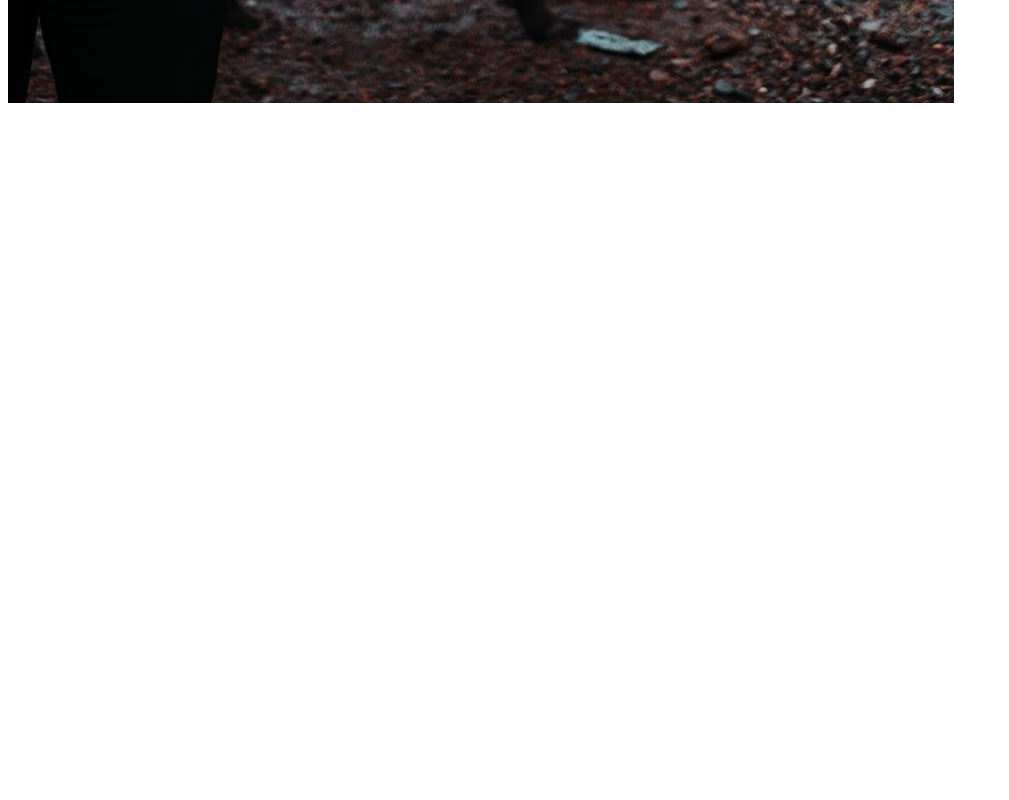
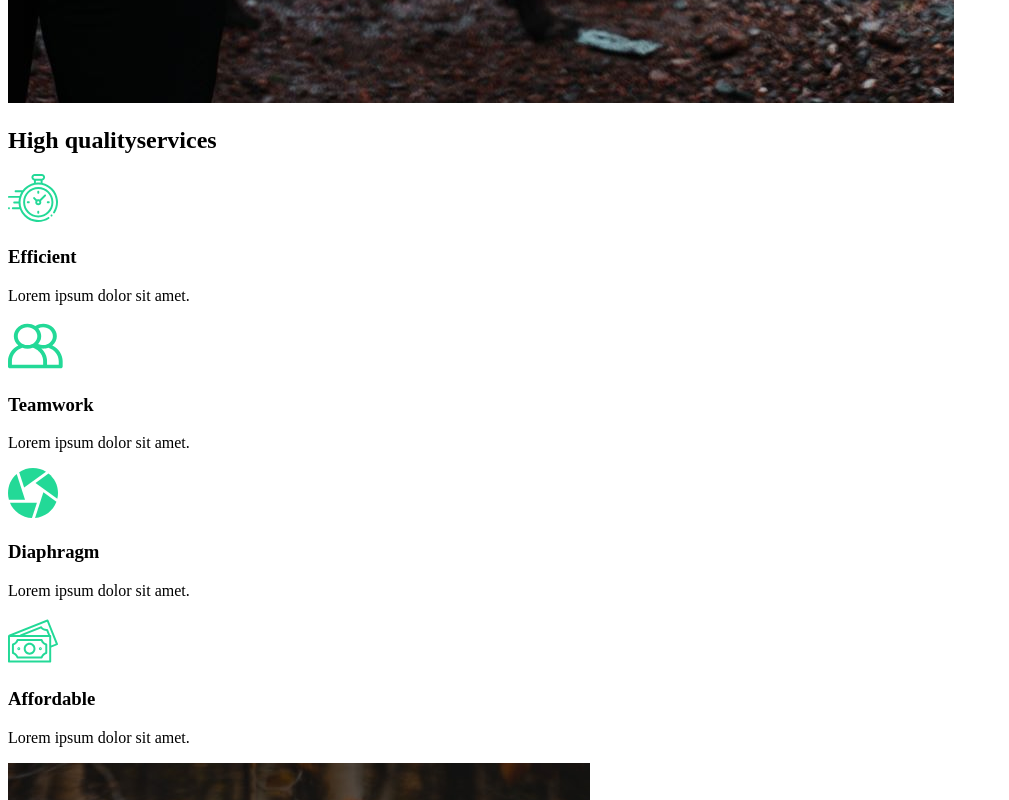
Before and after one commit to WRNwilson/into-the-wild, a React (Create React App) app: page / in a window 1280 px wide. Shown: the part 1480-2280 px from the top of the page, without its empty margins (0-1009 px from the left). Before the commit the page ends 1595 px from the top, so only its background shows below. Built offline with nearby package versions, Linux system fonts and the light colour scheme.

Commit message:
3. Services Section

```diff
--- a/src/App.js
+++ b/src/App.js
@@ -1,10 +1,12 @@
 import React from "react";
+import ServicesSection from "./components/ServicesSection";
 //Import Pages
 import AboutUs from "./pages/AboutUs";
 function App() {
   return (
     <div className="App">
       <AboutUs />
+      {/* <ServicesSection /> */}
     </div>
   );
 }
--- /dev/null
+++ b/src/components/ServicesSection.js
@@ -0,0 +1,52 @@
+import React from "react";
+import home2 from "../img/home2.png";
+//import icons
+import clock from "../img/clock.svg";
+import diaphragm from "../img/diaphragm.svg";
+import money from "../img/money.svg";
+import teamwork from "../img/teamwork.svg";
+const ServicesSection = () => {
+  return (
+    <div className="services">
+      <div className="description">
+        <h2>
+          High <span>quality</span>services
+        </h2>
+        <div className="cards">
+          <div className="card">
+            <div className="icon">
+              <img src={clock} alt="icon" />
+              <h3>Efficient</h3>
+            </div>
+            <p>Lorem ipsum dolor sit amet.</p>
+          </div>
+          <div className="card">
+            <div className="icon">
+              <img src={teamwork} alt="icon" />
+              <h3>Teamwork</h3>
+            </div>
+            <p>Lorem ipsum dolor sit amet.</p>
+          </div>
+          <div className="card">
+            <div className="icon">
+              <img src={diaphragm} alt="icon" />
+              <h3>Diaphragm</h3>
+            </div>
+            <p>Lorem ipsum dolor sit amet.</p>
+          </div>
+          <div className="card">
+            <div className="icon">
+              <img src={money} alt="icon" />
+              <h3>Affordable</h3>
+            </div>
+            <p>Lorem ipsum dolor sit amet.</p>
+          </div>
+        </div>
+      </div>
+      <div className="image">
+        <img src={home2} alt="man in woods taking photograph" />
+      </div>
+    </div>
+  );
+};
+export default ServicesSection;
--- a/src/pages/AboutUs.js
+++ b/src/pages/AboutUs.js
@@ -1,8 +1,14 @@
 import React from "react";
 //Page Components
 import AboutSection from "../components/AboutSection";
+import ServicesSection from "../components/ServicesSection";
 
 const AboutUs = () => {
-  return <AboutSection />;
+  return (
+    <>
+      <AboutSection />
+      <ServicesSection />
+    </>
+  );
 };
 export default AboutUs;
```
Also changed, not shown: src/img/home2.png.
